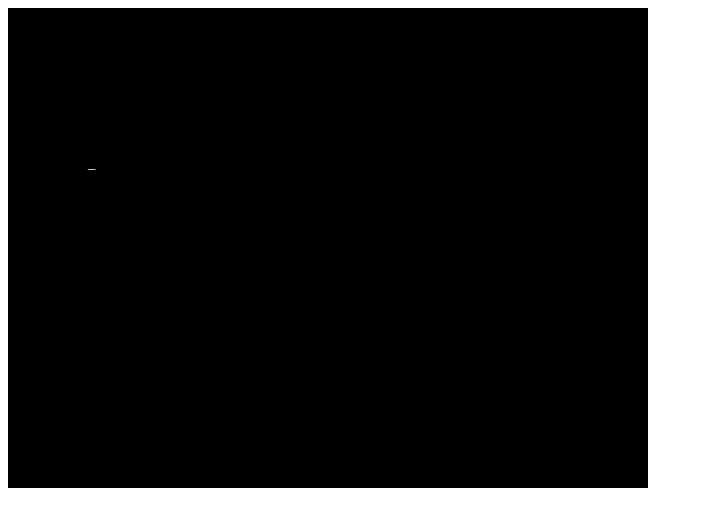
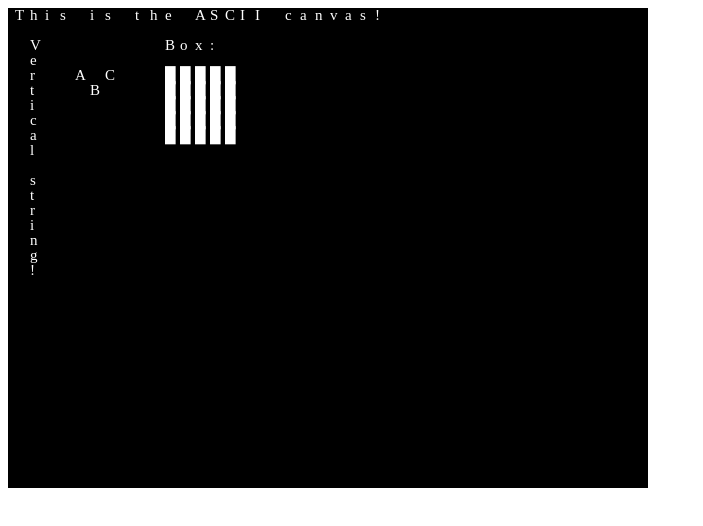
Before and after one commit to fionnfuchs/ascii-canvas-js, a plain HTML site: page index.html in a window 1280 px wide. Shown: the whole page, without its empty margins (0-703 px from the left). Drawn offline with Linux system fonts and the light colour scheme.

Commit message:
Add utility map functions

```diff
--- a/ascii-canvas.js
+++ b/ascii-canvas.js
@@ -1,7 +1,7 @@
 var fsize = 15;
 
-var canvaswidth = 640;
-var canvasheight = 480;
+var canvaswidth = 635;
+var canvasheight = 475;
 
 var asciimap = {
 	width: Math.floor(canvaswidth/fsize),
@@ -10,6 +10,26 @@ var asciimap = {
 
   put: function(char, x, y) {
       this.map[[x, y]] = char;
+  },
+
+  putRect: function(char, x, y, w, h) {
+    for(var _x = 0; _x < w; _x++) {
+      for(var _y = 0; _y < h; _y++) {
+        this.map[[x + _x, y + _y]] = char;
+      }
+    }
+  },
+
+  putHString: function(string, x, y) {
+    for(var _x = 0; _x <= string.length; _x++) {
+      this.map[[x + _x, y]] = string.charAt(_x);
+    }
+  },
+
+  putVString: function(string, x, y) {
+    for(var _y = 0; _y <= string.length; _y++) {
+      this.map[[x, y + _y]] = string.charAt(_y);
+    }
   },
 
   get: function(x,y) {
@@ -45,7 +65,15 @@ function render() {
 	cc.fillStyle = 'black';
 	cc.fillRect(0, 0, c.width, c.height);
 
-  asciimap.put('_', 5, 10)
+  asciimap.put('A', 4, 4);
+  asciimap.put('B', 5, 5);
+  asciimap.put('C', 6, 4);
+
+  asciimap.putHString("This is the ASCII canvas!", 0, 0);
+  asciimap.putHString("Box:", 10, 2);
+  asciimap.putRect(String.fromCharCode(parseInt(2588,16)), 10, 4, 5, 5);
+
+  asciimap.putVString("Vertical string!", 1, 2);
   renderMap(asciimap);
 }
 
@@ -55,7 +83,7 @@ function renderMap(map) {
   for(var y = 0; y <= map.height; y++) {
     for(var x = 0; x <= map.width; x++) {
       if(map.map[[x, y]] != null) {
-        cc.fillText(map.map[[x, y]], x*fsize + 5, y*fsize + 10);
+        cc.fillText(map.map[[x, y]], x*fsize + 5 + 2, y*fsize + 10 + 2);
       }
     }
   }
--- a/style.css
+++ b/style.css
@@ -1,4 +1,3 @@
-@import url('https://fonts.googleapis.com/css?family=Ubuntu+Mono');
 
 #gc {
 	margin: auto;
```
